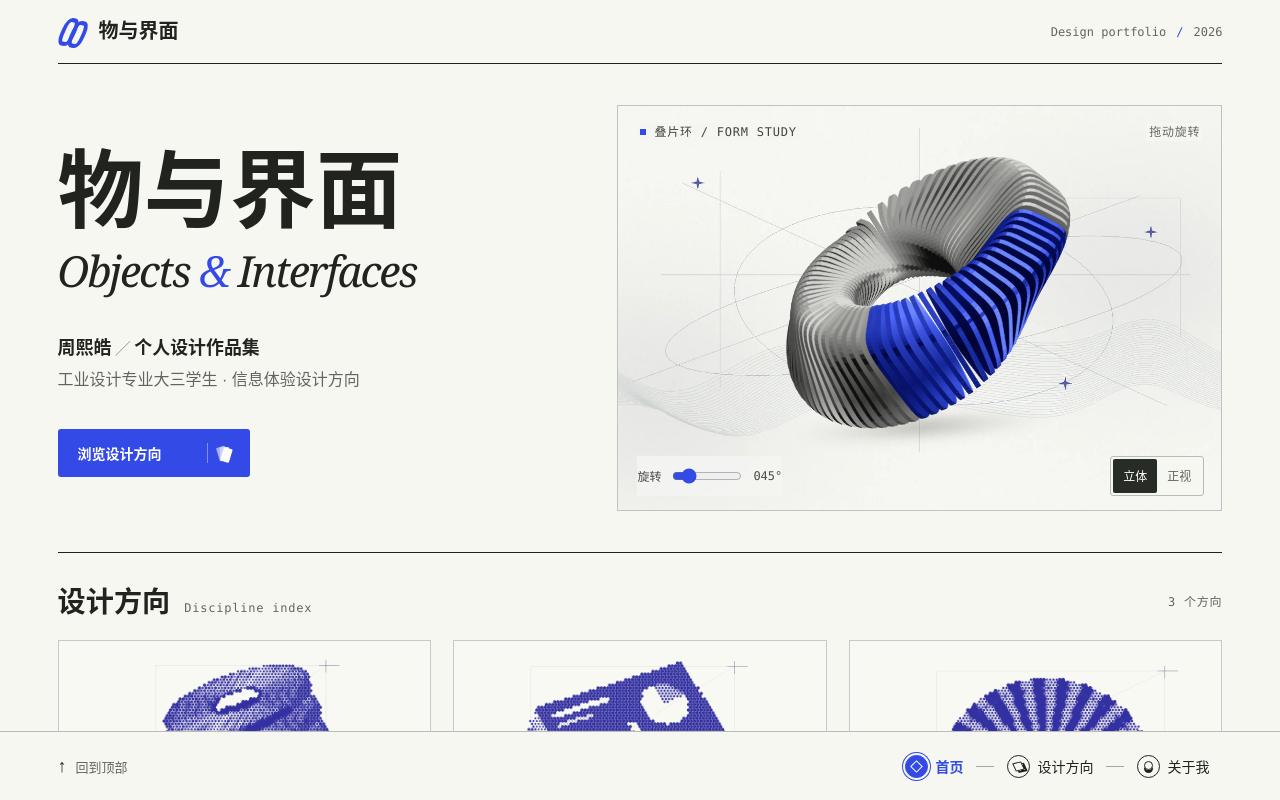
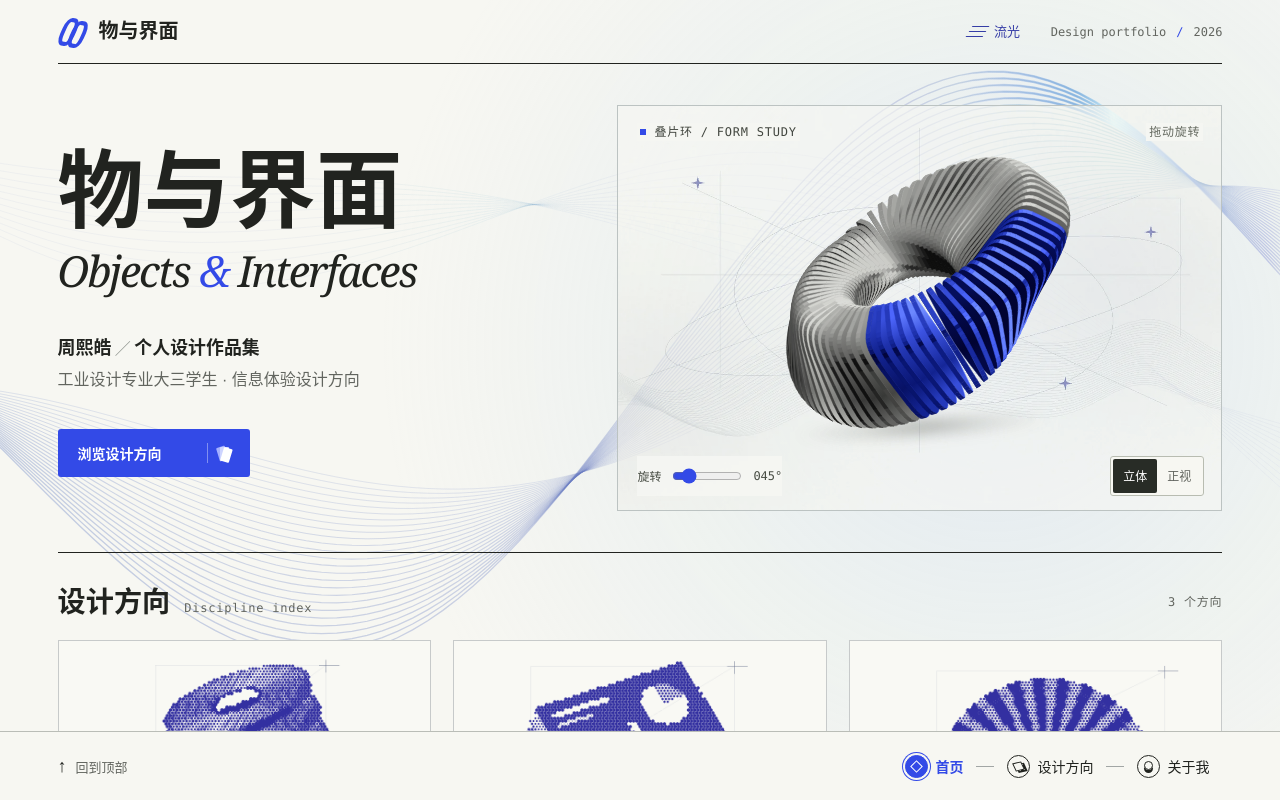
Before and after one commit to kk-185/personal-design, a plain HTML site: page dist/index.html in a window 1280 px wide. Drawn offline with Linux system fonts and the light colour scheme; animation ran at ten frames a second.

Commit message:
Add files via upload

```diff
--- a/dist/index.html
+++ b/dist/index.html
@@ -2,10 +2,10 @@
 <html lang="zh-CN"><head>
 <meta charset="utf-8"><meta name="viewport" content="width=device-width,initial-scale=1"><meta name="theme-color" content="#f7f7f2">
 <meta name="description" content="周熙皓的个人设计作品集，涵盖产品设计、UI / UX 与文创设计。"><title>首页 · 物与界面</title>
-<link rel="stylesheet" href="style.css"><script defer src="form-study.js"></script><script defer src="cover.js"></script></head>
-<body><div class="reading-surface" tabindex="-1"><a class="skip" href="#main">跳到正文</a>
+<link rel="stylesheet" href="style.css"><script defer src="form-study.js"></script><script defer src="cover.js"></script><link rel="stylesheet" href="light.css"><script defer src="light.js"></script></head>
+<body><canvas id="light-field" aria-hidden="true"></canvas><div class="reading-surface" tabindex="-1"><a class="skip" href="#main">跳到正文</a>
 <header id="top" class="mast wrap"><a class="brand" href="index.html"><span class="brand-mark" aria-hidden="true"></span>物与界面</a>
-<span class="issue" lang="en">Design portfolio <b>/</b> 2026</span></header>
+<div class="edition-tools"><button class="light-toggle" type="button" aria-label="流光效果" aria-pressed="true" hidden><span aria-hidden="true" class="light-signal"></span>流光</button><span class="issue" lang="en">Design portfolio <b>/</b> 2026</span></div></header>
 <main class="wrap" id="main"><section class="home-hero" aria-labelledby="hero-title">
 <div class="hero-text"><h1 class="hero-title" id="hero-title">物与界面</h1>
 <p class="hero-translation" lang="en">Objects <em>&amp;</em> Interfaces</p>
--- /dev/null
+++ b/dist/light.css
@@ -0,0 +1,79 @@
+body { isolation: isolate; }
+#light-field {
+  position: fixed;
+  inset: 0;
+  width: 100%;
+  height: 100%;
+  pointer-events: none;
+  z-index: -1;
+}
+.edition-tools { display: flex; align-items: center; gap: clamp(12px, 2vw, 30px); }
+.light-toggle {
+  display: inline-flex;
+  min-height: 44px;
+  align-items: center;
+  gap: 8px;
+  padding: 0 5px;
+  border: 0;
+  background: transparent;
+  color: var(--muted);
+  font: 13px/1.2 var(--sans);
+}
+.light-toggle[aria-pressed="true"] { color: #353da6; }
+.light-signal {
+  display: inline-block;
+  width: 17px;
+  height: 11px;
+  border-block: 1px solid currentColor;
+  transform: skew(-32deg);
+  background: linear-gradient(0deg,transparent 42%,currentColor 44% 54%,transparent 56%);
+}
+.light-toggle[aria-pressed="false"] .light-signal { opacity: .55; background: transparent; }
+html[data-light="on"] .dial-stage { background: transparent; }
+html[data-light="on"] .dial-stage::before {
+  content: "";
+  position: absolute;
+  inset: 0;
+  z-index: -1;
+  background: #f5f6f2 url("study-field.webp") center / cover no-repeat;
+  opacity: .63;
+  pointer-events: none;
+}
+
+@media (any-hover: hover) and (any-pointer: fine) and (prefers-reduced-motion: no-preference) {
+  html[data-light="on"][data-mouse] body { cursor: url("nib.png") 3 3, auto; }
+  html[data-light="on"][data-mouse] :is(a,button,summary) { cursor: url("nib-link.png") 3 3, pointer; }
+  html[data-light="on"][data-mouse] :is(.work-panel p,.case-block p,.author-facts p) { cursor: text; }
+  html[data-light="on"][data-mouse] .hero-title:hover {
+    background: radial-gradient(ellipse 70px 55px at var(--nib-x, 50%) var(--nib-y, 50%), #5263be 0%, #2d3871 52%, var(--ink) 100%);
+    background-clip: text;
+    color: transparent;
+  }
+  html[data-light="on"][data-mouse] .disc-card .thumbnail::after {
+    content: "";
+    position: absolute;
+    inset: 9px;
+    color: var(--blue);
+    background:
+      linear-gradient(currentColor 0 0) top left / 14px 1px,
+      linear-gradient(currentColor 0 0) top left / 1px 14px,
+      linear-gradient(currentColor 0 0) bottom right / 14px 1px,
+      linear-gradient(currentColor 0 0) bottom right / 1px 14px;
+    background-repeat: no-repeat;
+    opacity: 0;
+    transform: scale(1.03);
+    transition: opacity 150ms ease-out, transform 180ms ease-out;
+    pointer-events: none;
+  }
+  html[data-light="on"][data-mouse] .disc-card:hover .thumbnail::after { opacity: 1; transform: none; }
+}
+@media (max-width: 370px) {
+  .edition-tools { gap: 8px; }
+  .light-toggle { gap: 5px; padding: 0; }
+}
+@media print, (forced-colors: active) {
+  #light-field, .light-toggle { display: none; }
+}
+@media (prefers-reduced-motion: reduce) {
+  .light-toggle { display: none; }
+}
--- /dev/null
+++ b/dist/light.js
@@ -0,0 +1,174 @@
+(() => {
+  const canvas = document.getElementById("light-field");
+  const ctx = canvas.getContext("2d");
+  if (!ctx) return;
+
+  const root = document.documentElement;
+  const toggle = document.querySelector(".light-toggle");
+  const title = document.querySelector(".hero-title");
+  const reduced = matchMedia("(prefers-reduced-motion: reduce)");
+  const contrast = matchMedia("(forced-colors: active)");
+  const mouse = matchMedia("(any-hover: hover) and (any-pointer: fine)");
+  const beamCount = 26;
+  let width = 0, height = 0, time = 0, previous = 0, frame = 0;
+  let x = 0, y = 0, targetX = 0, targetY = 0, reach = 0, inside = false;
+  let enabled = true;
+  try { enabled = sessionStorage.getItem("portfolio-light") !== "off"; } catch {}
+
+  // A sheaf of lines passes through the same narrow fold, then fans out again.
+  // A second sheet crosses it at a shallower angle, like a reflection on paper.
+  function ribbon(back) {
+    const count = back ? 12 : beamCount;
+    const steps = Math.max(48, Math.ceil(width / 15));
+    const radius = Math.min(270, width * .32);
+    const glint = .52 + .35 * Math.sin(time * .32 + (back ? 2 : 0));
+    const ink = ctx.createLinearGradient(0, 0, width, 0);
+    ink.addColorStop(0, back ? "#667dc8" : "#4767b9");
+    ink.addColorStop(Math.max(.01, glint - .16), "#7883c4");
+    ink.addColorStop(glint, "#3e9fb4");
+    ink.addColorStop(Math.min(.99, glint + .12), "#5963cb");
+    ink.addColorStop(1, "#808ac7");
+    const sheen = ctx.createLinearGradient(0, 0, width, 0);
+    sheen.addColorStop(0, "rgba(89,124,236,0)");
+    sheen.addColorStop(glint - .12, "rgba(89,124,236,0)");
+    sheen.addColorStop(glint - .03, "rgba(93,153,221,.60)");
+    sheen.addColorStop(glint, "rgba(219,251,255,.96)");
+    sheen.addColorStop(glint + .09, "rgba(89,124,236,0)");
+    sheen.addColorStop(1, "rgba(89,124,236,0)");
+
+    for (let n = 0; n < count; n++) {
+      const layer = n / (count - 1);
+      const band = layer - .5;
+      ctx.strokeStyle = ink;
+      ctx.globalAlpha = back ? .095 : .19 + .11 * layer;
+      ctx.lineWidth = back ? .7 : .8 + .55 * layer;
+      ctx.beginPath();
+      for (let i = 0; i <= steps; i++) {
+        const u = i / steps;
+        const px = -12 + (width + 24) * u;
+        const bend = Math.sin(u * 6.4 + .35 * Math.sin(time * .25));
+        const base = back
+          ? .14 + .38 * u + .11 * Math.sin(u * 5.7 + .55 + time * .13)
+          : .58 - .23 * u + .20 * Math.sin(u * 6.4 - .62 + .30 * Math.sin(time * .24));
+        const spread = back ? .15 * Math.sin(u * 6 + time * .16) : .24 * bend;
+        let py = height * (base + spread * band + .013 * Math.sin(u * 9 + time * .36 + layer * 2));
+        if (reach > .002) {
+          const dx = (px - x) / radius;
+          const dy = (py - y) / radius;
+          const weight = Math.max(0, 1 - dx * dx - dy * dy);
+          py += weight * weight * reach * (Math.max(-34, Math.min(34, (y - py) * .32)) + band * 19);
+        }
+        if (i) ctx.lineTo(px, py);
+        else ctx.moveTo(px, py);
+      }
+      ctx.stroke();
+      if (!back && n >= count - 5) {
+        ctx.lineWidth = 2.5;
+        ctx.strokeStyle = sheen;
+        ctx.globalAlpha = .92;
+        ctx.stroke();
+      }
+    }
+  }
+
+  function draw() {
+    ctx.clearRect(0, 0, width, height);
+    if (!enabled || contrast.matches) return;
+    const cx = width * (.68 + .12 * Math.sin(time * .19));
+    const cy = height * (.40 + .07 * Math.cos(time * .23));
+    const extent = Math.max(width * .48, height * .59);
+    const wash = ctx.createRadialGradient(cx, cy, 0, cx, cy, extent);
+    wash.addColorStop(0, "rgba(157,188,244,.26)");
+    wash.addColorStop(.58, "rgba(182,215,229,.12)");
+    wash.addColorStop(1, "rgba(193,209,239,0)");
+    ctx.globalAlpha = 1;
+    ctx.fillStyle = wash;
+    ctx.fillRect(0, 0, width, height);
+    ribbon(true);
+    ribbon(false);
+    ctx.globalAlpha = 1;
+  }
+
+  function tick(stamp) {
+    frame = 0;
+    if (document.hidden || !enabled) return;
+    if (reduced.matches || contrast.matches) {
+      sync();
+      return;
+    }
+    const dt = previous ? stamp - previous : 34;
+    if (dt >= 32) {
+      const seconds = Math.min(dt, 100) / 1000;
+      previous = stamp;
+      time += seconds;
+      const follow = 1 - Math.exp(-seconds * 13);
+      x += (targetX - x) * follow;
+      y += (targetY - y) * follow;
+      reach += ((inside ? 1 : 0) - reach) * follow;
+      draw();
+    }
+    frame = requestAnimationFrame(tick);
+  }
+
+  function resetPointer() {
+    inside = false;
+    delete root.dataset.mouse;
+  }
+
+  function sync() {
+    cancelAnimationFrame(frame);
+    frame = previous = 0;
+    const animate = enabled && !reduced.matches && !contrast.matches;
+    if (!animate || !mouse.matches || document.hidden) {
+      resetPointer();
+      reach = 0;
+    }
+    root.dataset.light = animate ? "on" : "off";
+    toggle.hidden = reduced.matches || contrast.matches;
+    toggle.setAttribute("aria-pressed", String(enabled));
+    if (document.hidden) return;
+    draw();
+    if (animate) frame = requestAnimationFrame(tick);
+  }
+
+  function resize() {
+    width = canvas.clientWidth;
+    height = canvas.clientHeight;
+    if (!width || !height) return;
+    const density = Math.min(devicePixelRatio || 1, 1.5, 2000 / Math.max(width, height));
+    canvas.width = Math.round(width * density);
+    canvas.height = Math.round(height * density);
+    ctx.setTransform(canvas.width / width, 0, 0, canvas.height / height, 0, 0);
+    sync();
+  }
+
+  window.addEventListener("pointermove", event => {
+    if (event.pointerType !== "mouse" || !mouse.matches || root.dataset.light !== "on") {
+      resetPointer();
+      return;
+    }
+    targetX = event.clientX;
+    targetY = event.clientY;
+    if (!inside) { x = targetX; y = targetY; }
+    inside = true;
+    root.dataset.mouse = "";
+    if (title && title.contains(event.target)) {
+      const bounds = title.getBoundingClientRect();
+      title.style.setProperty("--nib-x", (targetX - bounds.left) + "px");
+      title.style.setProperty("--nib-y", (targetY - bounds.top) + "px");
+    }
+  }, { passive: true });
+  window.addEventListener("pointerdown", event => { if (event.pointerType !== "mouse") resetPointer(); });
+  document.documentElement.addEventListener("pointerleave", resetPointer);
+  window.addEventListener("blur", resetPointer);
+  window.addEventListener("keydown", event => { if (event.key === "Tab") resetPointer(); });
+  toggle.addEventListener("click", () => {
+    enabled = !enabled;
+    try { sessionStorage.setItem("portfolio-light", enabled ? "on" : "off"); } catch {}
+    sync();
+  });
+  document.addEventListener("visibilitychange", sync);
+  for (const query of [mouse, reduced, contrast]) query.addEventListener("change", sync);
+  window.addEventListener("resize", resize);
+  resize();
+})();
```
Also changed, not shown: dist/about.html (+3 -3 lines), dist/work.html (+3 -3 lines), 案例模板.html (+3 -3 lines), dist/nib-link.png (added), dist/nib.png (added), 3 other files.
